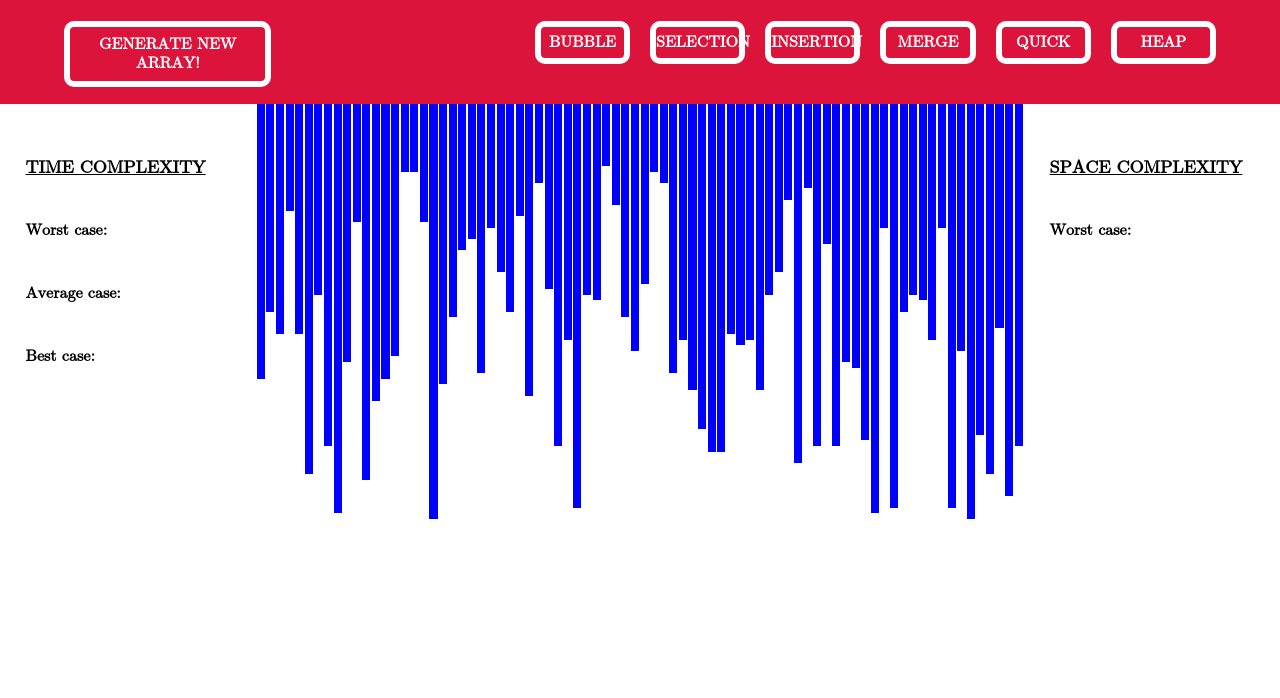
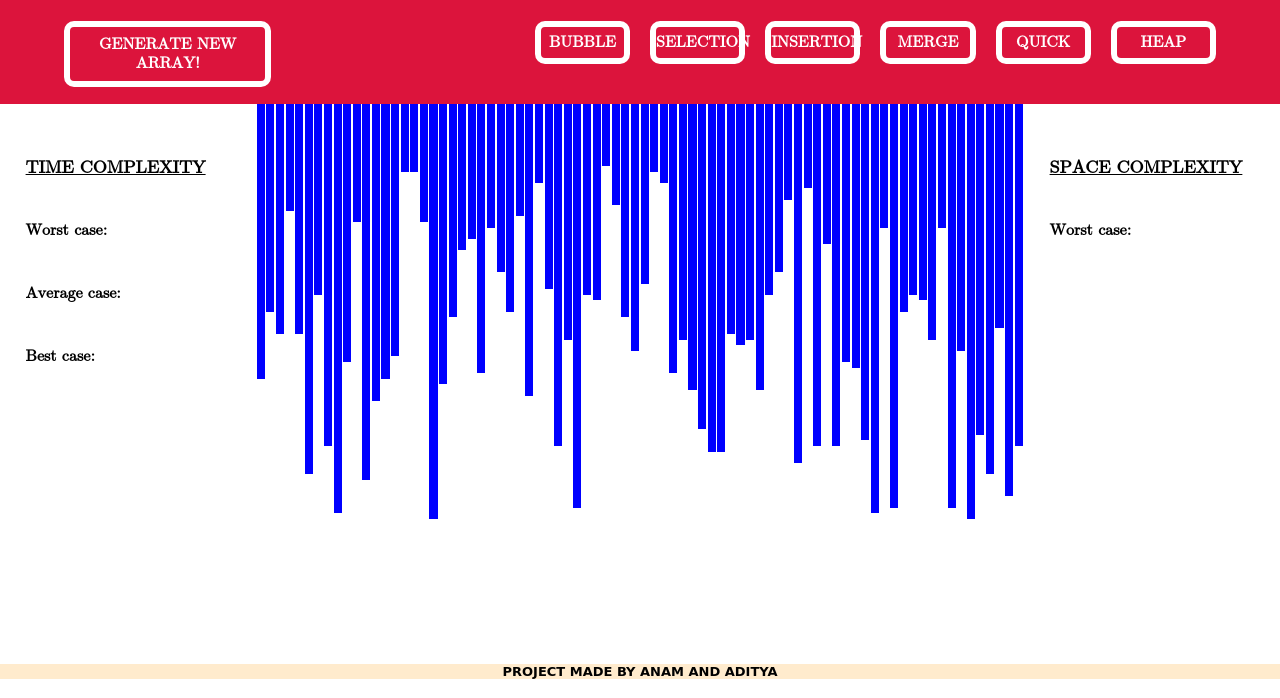
Before and after one commit to Anam06-2001/AlgorithmVisualizer, a plain HTML site: page index.html in a window 1280 px wide. Shown: the part 102-800 px from the top of the page. Drawn offline with Linux system fonts and the light colour scheme.

Commit message:
Update index.html

```diff
--- a/index.html
+++ b/index.html
@@ -87,7 +87,7 @@
     </section>
 
     <footer>
-
+        <p class="ad" >Project Made By Anam and Aditya </p>
     </footer>
 
     <script src="./scripts/main.js"></script>   <!--This should be at the end of body and should be loaded before sorts.js-->
```
